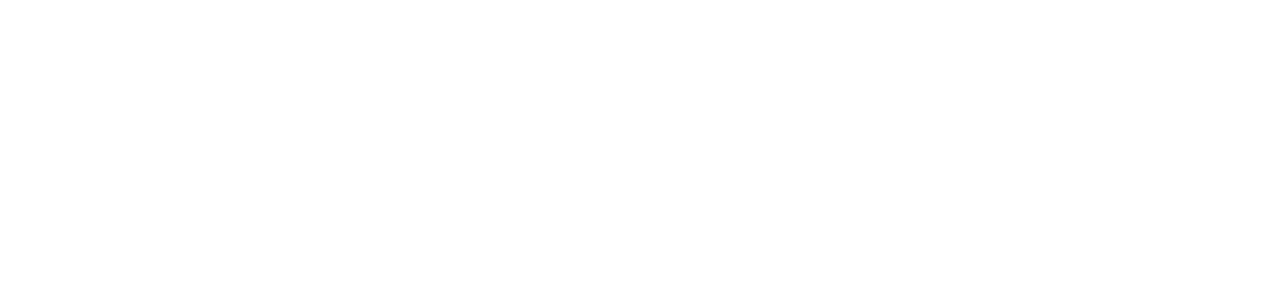
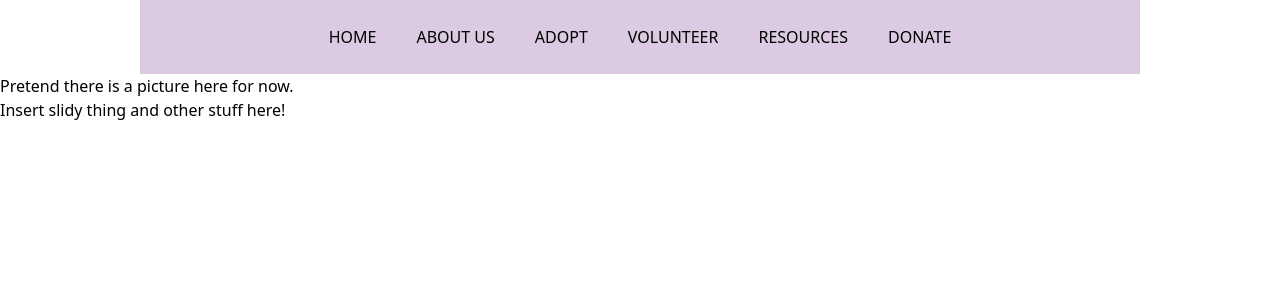
Before and after one commit to bpb2008/babykittyrescue, a React (Vite) app: page / in a window 1280 px wide. Shown: the top 300 px of the page. Built offline with nearby package versions, Linux system fonts and the light colour scheme.

Commit message:
styled nav bar

```diff
--- a/src/App.tsx
+++ b/src/App.tsx
@@ -1,17 +1,15 @@
 import React from "react";
 import { BrowserRouter as Router, Routes, Route } from "react-router";
-import NavBar from "./components/NavBar";
 import Home from "./pages/Home";
 import About from "./pages/About";
 import Adopt from "./pages/Adopt";
 import Volunteer from "./pages/Volunteer";
 import Donate from "./pages/Donate";
-import Contact from "./pages/Contact";
+import Resources from "./pages/Resources";
 
 const App: React.FC = () => {
   return (
     <Router>
-      <NavBar />
       <main>
         <Routes>
           <Route path="/" element={<Home />} />
@@ -19,7 +17,7 @@
           <Route path="/adopt" element={<Adopt />} />
           <Route path="/volunteer" element={<Volunteer />} />
           <Route path="/donate" element={<Donate />} />
-          <Route path="contact" element={<Contact />} />
+          <Route path="resources" element={<Resources />} />
         </Routes>
       </main>
     </Router>
--- /dev/null
+++ b/src/components/Header.tsx
@@ -0,0 +1,16 @@
+import React from "react";
+import NavBar from "./NavBar";
+import { Link } from "react-router-dom";
+
+const Header: React.FC = () => {
+  return (
+    <header>
+      <Link to="/">
+        <img className="border-red-500" /> {/* Add your logo here */}
+      </Link>
+      <NavBar />
+    </header>
+  );
+};
+
+export default Header;
--- a/src/components/NavBar.tsx
+++ b/src/components/NavBar.tsx
@@ -1,7 +1,31 @@
 import React from "react";
+import { Link } from "react-router-dom";
 
 const NavBar: React.FC = () => {
-  return <></>;
+  return (
+    <nav className="flex flex-row justify-center">
+      <ul className="flex flex-row bg-[#DCCAE3] justify-center w-[1000px]">
+        <li className="hover:bg-[#FAE489] py-[25px] px-[20px]">
+          <Link to="/">HOME</Link>
+        </li>
+        <li className="hover:bg-[#FAE489] py-[25px] px-[20px]">
+          <Link to="/about">ABOUT US</Link>
+        </li>
+        <li className="hover:bg-[#FAE489] py-[25px] px-[20px]">
+          <Link to="/adopt">ADOPT</Link>
+        </li>
+        <li className="hover:bg-[#FAE489] py-[25px] px-[20px]">
+          <Link to="/volunteer">VOLUNTEER</Link>
+        </li>
+        <li className="hover:bg-[#FAE489] py-[25px] px-[20px]">
+          <Link to="/resources">RESOURCES</Link>
+        </li>
+        <li className="hover:bg-[#FAE489] py-[25px] px-[20px]">
+          <Link to="/donate">DONATE</Link>
+        </li>
+      </ul>
+    </nav>
+  );
 };
 
 export default NavBar;
--- a/src/pages/Contact.tsx
+++ /dev/null
@@ -1,7 +0,0 @@
-import React from "react";
-
-const Contact: React.FC = () => {
-  return <></>;
-};
-
-export default Contact;
--- a/src/pages/Home.tsx
+++ b/src/pages/Home.tsx
@@ -1,7 +1,19 @@
 import React from "react";
+import Header from "../components/Header";
 
 const Home: React.FC = () => {
-  return <></>;
+  return (
+    <div>
+      <Header />
+      <figure>
+        <img />
+        <p>Pretend there is a picture here for now.</p>
+      </figure>
+      <main>
+        <p>Insert slidy thing and other stuff here!</p>
+      </main>
+    </div>
+  );
 };
 
 export default Home;
--- /dev/null
+++ b/src/pages/Resources.tsx
@@ -0,0 +1,7 @@
+import React from "react";
+
+const Resources: React.FC = () => {
+  return <></>;
+};
+
+export default Resources;
```
